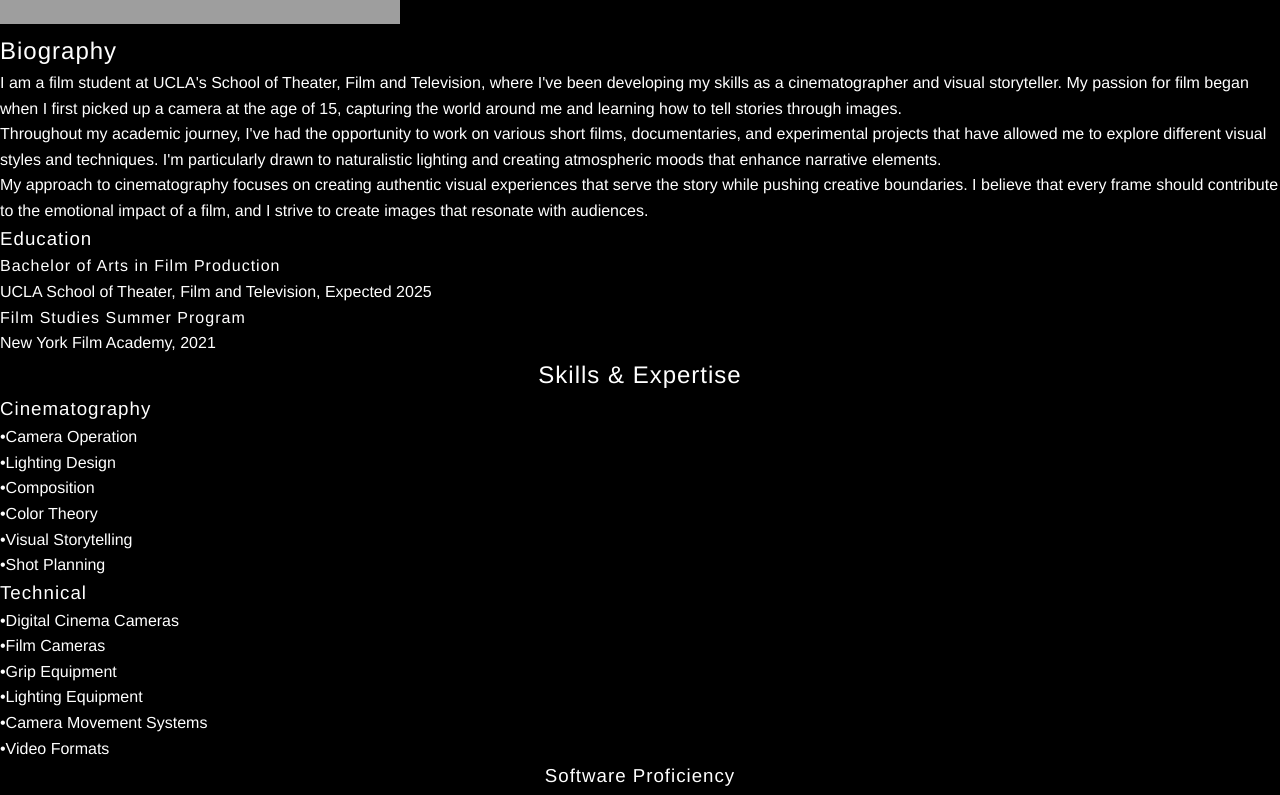
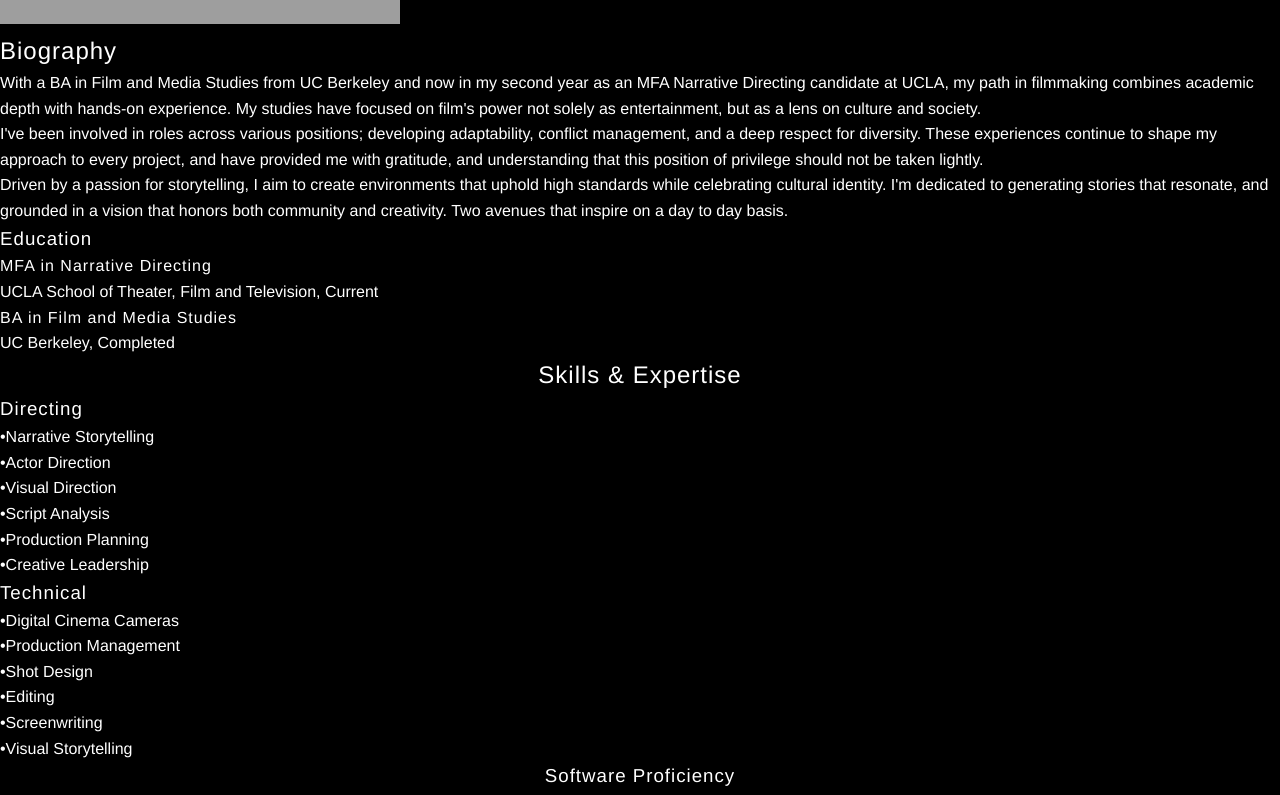
Before and after one commit to juwan-howard/juwan-howard.github.io, a React (Create React App) app: page /about in a window 1280 px wide. Shown: the part 420-1215 px from the top of the page. Built offline with nearby package versions, Linux system fonts and the light colour scheme; grey boxes are pictures that could not be loaded.

Commit message:
Update title and information to Narrative Director & Filmmaker

```diff
--- a/package.json
+++ b/package.json
@@ -26,7 +26,7 @@
     "test": "react-scripts test",
     "eject": "react-scripts eject",
     "predeploy": "npm run build",
-    "deploy": "gh-pages -d build"
+    "deploy": "gh-pages -b main -d build"
   },
   "eslintConfig": {
     "extends": [
--- a/public/index.html
+++ b/public/index.html
@@ -7,7 +7,7 @@
     <meta name="theme-color" content="#000000" />
     <meta
       name="description"
-      content="Web site created using create-react-app"
+      content="Juwan Howard - Narrative Director & Filmmaker with a BA from UC Berkeley and MFA candidate at UCLA, creating stories that celebrate cultural identity and creativity."
     />
     <link rel="apple-touch-icon" href="%PUBLIC_URL%/logo192.png" />
     <!--
@@ -24,7 +24,7 @@
       work correctly both with client-side routing and a non-root public URL.
       Learn how to configure a non-root public URL by running `npm run build`.
     -->
-    <title>React App</title>
+    <title>Juwan Howard | Narrative Director & Filmmaker</title>
   </head>
   <body>
     <noscript>You need to enable JavaScript to run this app.</noscript>
--- a/src/data/seo.js
+++ b/src/data/seo.js
@@ -2,20 +2,20 @@ const SEO = [
     {
         page: "home",
         description:
-            "Juwan Howard is a film student and aspiring cinematographer based in Los Angeles, showcasing a portfolio of short films and documentaries that highlight his unique visual style and storytelling abilities.",
-        keywords: ["Juwan Howard", "filmmaker", "cinematographer", "film student", "Los Angeles", "portfolio", "short films", "documentaries", "visual storytelling"]
+            "Juwan Howard is a Narrative Director & Filmmaker based in Los Angeles, with a BA from UC Berkeley and currently an MFA candidate at UCLA. His portfolio showcases storytelling that celebrates cultural identity and creativity.",
+        keywords: ["Juwan Howard", "filmmaker", "narrative director", "film director", "MFA", "UCLA", "UC Berkeley", "Los Angeles", "storytelling", "cultural identity"]
     },
     {
         page: "about",
         description:
-            "Learn more about Juwan Howard, his journey into filmmaking, passion for visual storytelling through cinematography, and his technical expertise with camera equipment and lighting.",
-        keywords: ["Juwan Howard", "about", "cinematographer", "biography", "education", "film student", "camera skills", "lighting", "UCLA", "filmmaking background"]
+            "Learn more about Juwan Howard, his journey in filmmaking, academic background from UC Berkeley and UCLA, and his approach to narrative directing that honors both community and creativity.",
+        keywords: ["Juwan Howard", "about", "filmmaker", "narrative director", "film education", "UCLA", "UC Berkeley", "MFA", "storytelling", "cultural identity", "directing approach"]
     },
     {
         page: "contact",
         description:
-            "Connect with Juwan Howard for film projects, collaborations, or inquiries about his cinematography services. Available for short films, documentaries, and other visual storytelling projects.",
-        keywords: ["contact Juwan Howard", "cinematographer hire", "film collaboration", "cinematography services", "Los Angeles filmmaker", "project inquiry", "hire cinematographer"]
+            "Connect with Juwan Howard for film projects, collaborations, or inquiries. Available for narrative directing and filmmaking projects that celebrate diversity and cultural storytelling.",
+        keywords: ["contact Juwan Howard", "narrative director", "filmmaker", "collaboration", "film projects", "Los Angeles filmmaker", "project inquiry", "UCLA", "cultural storytelling"]
     }
 ];
 
--- a/src/data/user.js
+++ b/src/data/user.js
@@ -1,11 +1,11 @@
 const INFO = {
 	main: {
-		title: "Juwan Howard | Filmmaker",
+		title: "Juwan Howard | Narrative Director & Filmmaker",
 		name: "Juwan Howard",
 		email: "juwanrhoward@g.ucla.edu",
 		logo: "../logo.svg",
 		heroImage: "https://images.unsplash.com/photo-1485846234645-a62644f84728?q=80&w=1459",
-		subtitle: "Film Student & Aspiring Cinematographer",
+		subtitle: "MFA Narrative Directing Candidate at UCLA",
 		location: "Los Angeles, CA"
 	},
 
@@ -25,51 +25,51 @@ const INFO = {
 	],
 
 	about: {
-		title: "I'm Juwan Howard, a film student passionate about visual storytelling.",
-		description: "Film student and aspiring cinematographer based in Los Angeles, focused on creating visually compelling narratives.",
-		shortBio: "Currently pursuing a degree in Film Production at UCLA, specializing in cinematography and visual storytelling.",
-		tagline: "Capturing stories through light and shadow",
+		title: "I'm Juwan Howard, a Narrative Director & Filmmaker.",
+		description: "With a BA in Film and Media Studies from UC Berkeley and currently an MFA Narrative Directing candidate at UCLA, I create stories that celebrate cultural identity and creativity.",
+		shortBio: "Filmmaker dedicated to creating environments that uphold high standards while celebrating cultural identity and community.",
+		tagline: "Storytelling that honors both community and creativity",
 		profileImage: "https://images.unsplash.com/photo-1589903308904-1010c2294adc?q=80&w=1287",
 		biography: [
-			"I am a film student at UCLA's School of Theater, Film and Television, where I've been developing my skills as a cinematographer and visual storyteller. My passion for film began when I first picked up a camera at the age of 15, capturing the world around me and learning how to tell stories through images.",
-			"Throughout my academic journey, I've had the opportunity to work on various short films, documentaries, and experimental projects that have allowed me to explore different visual styles and techniques. I'm particularly drawn to naturalistic lighting and creating atmospheric moods that enhance narrative elements.",
-			"My approach to cinematography focuses on creating authentic visual experiences that serve the story while pushing creative boundaries. I believe that every frame should contribute to the emotional impact of a film, and I strive to create images that resonate with audiences."
+			"With a BA in Film and Media Studies from UC Berkeley and now in my second year as an MFA Narrative Directing candidate at UCLA, my path in filmmaking combines academic depth with hands-on experience. My studies have focused on film's power not solely as entertainment, but as a lens on culture and society.",
+			"I've been involved in roles across various positions; developing adaptability, conflict management, and a deep respect for diversity. These experiences continue to shape my approach to every project, and have provided me with gratitude, and understanding that this position of privilege should not be taken lightly.",
+			"Driven by a passion for storytelling, I aim to create environments that uphold high standards while celebrating cultural identity. I'm dedicated to generating stories that resonate, and grounded in a vision that honors both community and creativity. Two avenues that inspire on a day to day basis."
 		],
 		education: [
 			{
-				degree: "Bachelor of Arts in Film Production",
+				degree: "MFA in Narrative Directing",
 				institution: "UCLA School of Theater, Film and Television",
-				year: "Expected 2025"
+				year: "Current"
 			},
 			{
-				degree: "Film Studies Summer Program",
-				institution: "New York Film Academy",
-				year: "2021"
+				degree: "BA in Film and Media Studies",
+				institution: "UC Berkeley",
+				year: "Completed"
 			}
 		]
 	},
 
 	skills: [
 		{
-			category: "Cinematography",
+			category: "Directing",
 			items: [
-				"Camera Operation",
-				"Lighting Design",
-				"Composition",
-				"Color Theory",
-				"Visual Storytelling",
-				"Shot Planning"
+				"Narrative Storytelling",
+				"Actor Direction",
+				"Visual Direction",
+				"Script Analysis",
+				"Production Planning",
+				"Creative Leadership"
 			]
 		},
 		{
 			category: "Technical",
 			items: [
 				"Digital Cinema Cameras",
-				"Film Cameras",
-				"Grip Equipment",
-				"Lighting Equipment",
-				"Camera Movement Systems",
-				"Video Formats"
+				"Production Management",
+				"Shot Design",
+				"Editing",
+				"Screenwriting",
+				"Visual Storytelling"
 			]
 		}
 	],
```
